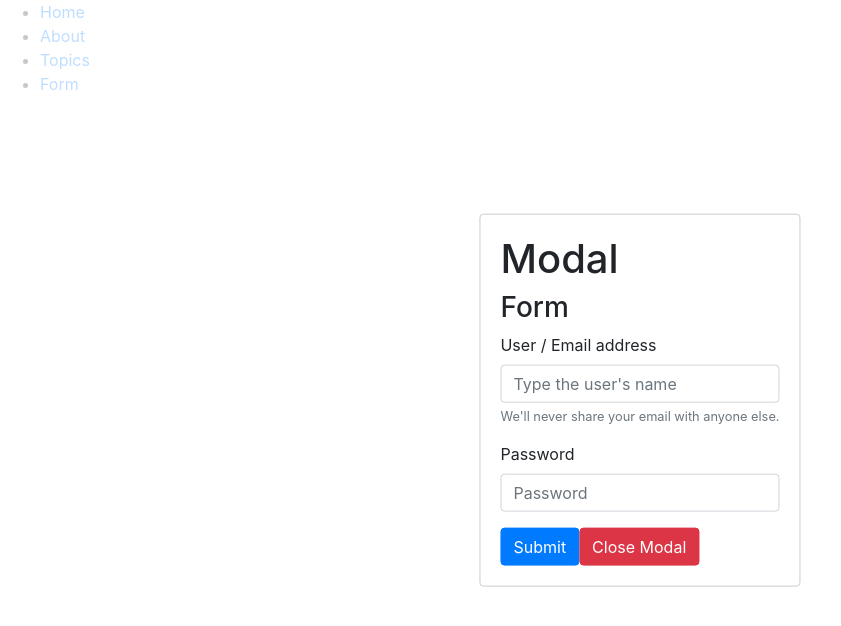
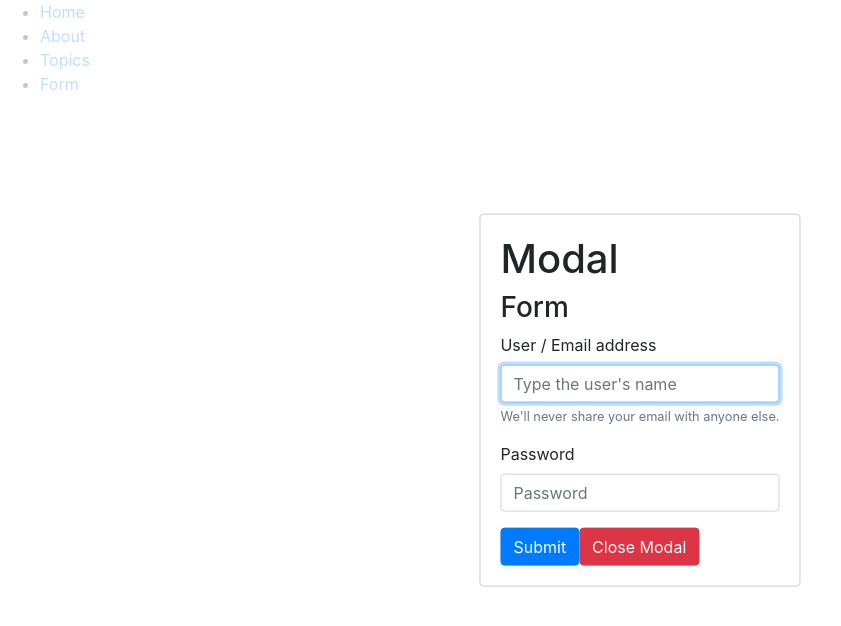
Before and after one commit to tonykieling/react-practice, a React (Create React App) app in the folder demo-routes/: page /form in a window 1280 px wide. Shown: the top 626 px of the page, without its empty margins (0-841 px from the left). Built offline with nearby package versions, Linux system fonts and the light colour scheme.

Commit message:
form focus is working

```diff
--- a/demo-routes/src/components/FormX.js
+++ b/demo-routes/src/components/FormX.js
@@ -57,12 +57,10 @@ class FormX extends React.Component {
 
   handleSubmit = (e) => {
     e.preventDefault()
-    console.log("handlesubmit")
     if (this.state.name === user.name && this.state.password === user.password){
       this.setState({
         showModal: false
       })
-      console.log("submit was ok")
       this.props.history.push("/")
       return true
     } else {
@@ -71,6 +69,8 @@ class FormX extends React.Component {
         password: ""
       })
       alert("name/password are incorrect")
+      // this.textInput.focus()
+      this.inputRef.focus()
       return false
     }
   }
@@ -101,6 +101,9 @@ class FormX extends React.Component {
               <Form.Group controlId="formBasicEmail">
                   <Form.Label>User / Email address</Form.Label>
                   <Form.Control
+                      autoFocus
+                      // ref={this.textInput}
+                      ref={(input) => { this.inputRef = input }}
                       type="name"
                       placeholder="Type the user's name"
                       name="name"
```
